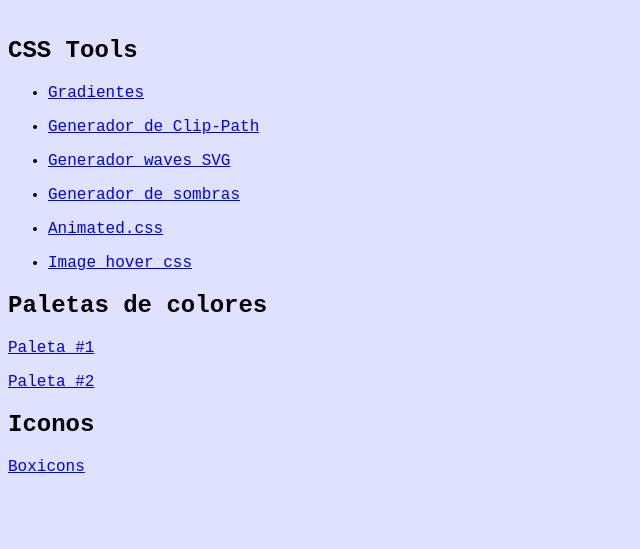
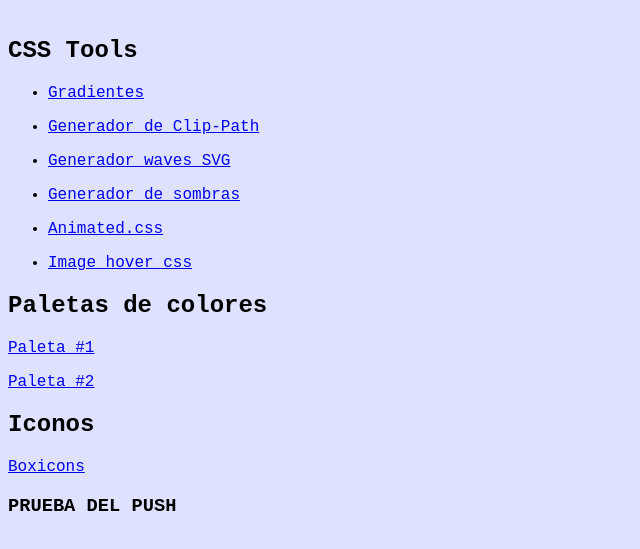
Before and after one commit to Walther08/Tools, a plain HTML site: page index.html in a window 1280 px wide. Shown: the part 111-660 px from the top of the page, without its empty margins (0-640 px from the left). Drawn offline with Linux system fonts and the light colour scheme.

Commit message:
try push

```diff
--- a/index.html
+++ b/index.html
@@ -47,5 +47,9 @@
     <h2>Iconos</h2>
     <p><a href="https://boxicons.com/" target="_blank">Boxicons</a></p>
 
+    <h3>
+        PRUEBA DEL PUSH
+    </h3>
+
 </body>
 </html>
```
